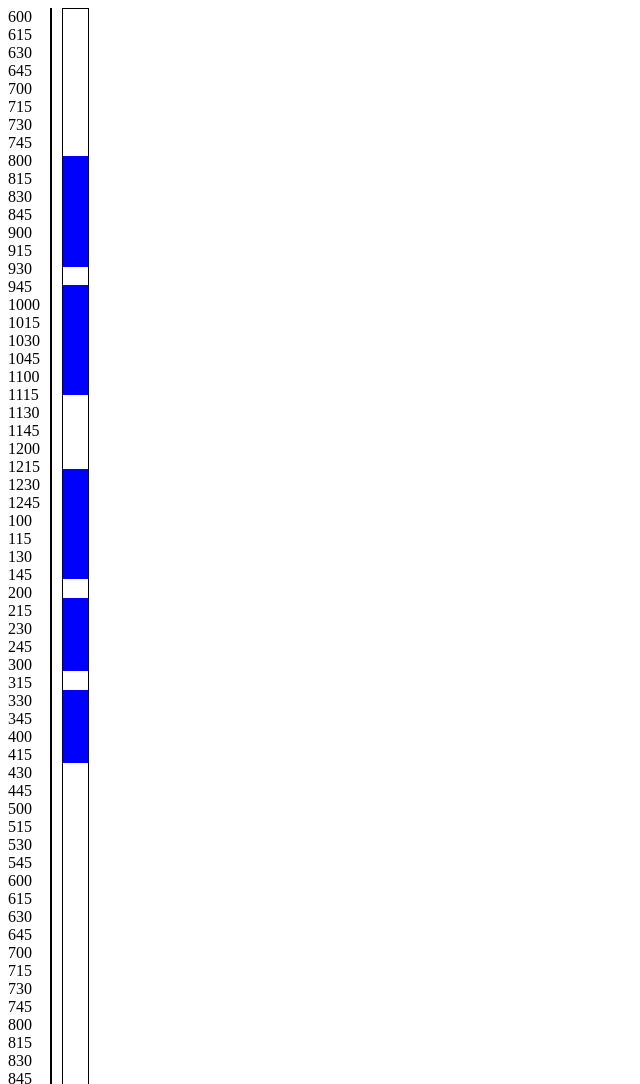
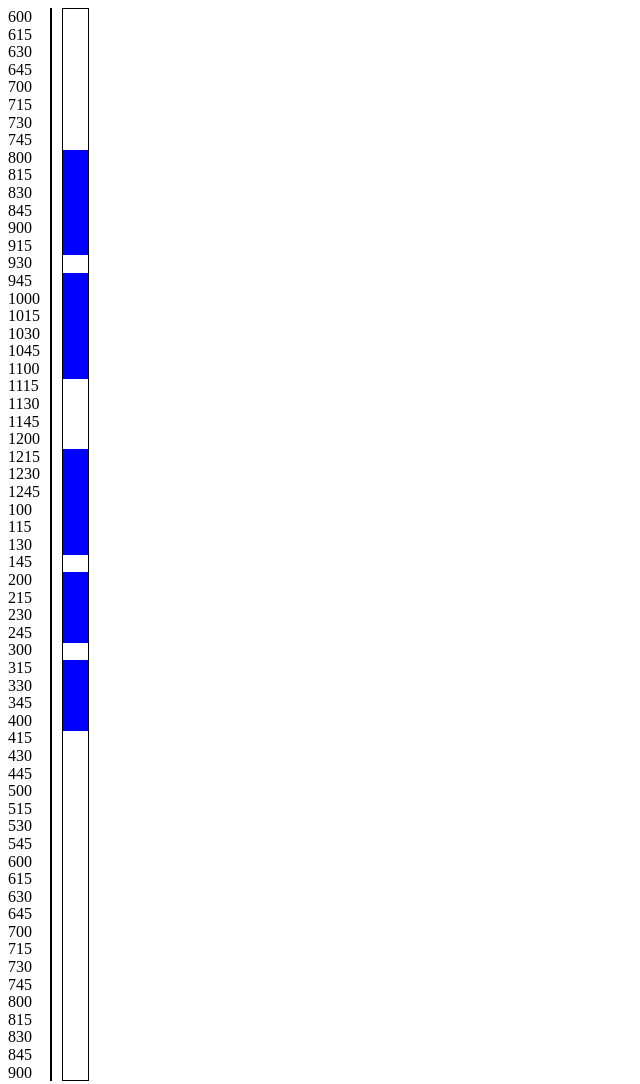
Before and after one commit to Fretwells/time-schedule, a plain HTML site: page index.html in a window 1280 px wide. Shown: the top 1084 px of the page, without its empty margins (0-640 px from the left). Drawn offline with Linux system fonts and the light colour scheme.

Commit message:
Make time scale match up with schedule block sizing more reliably

```diff
--- a/index.css
+++ b/index.css
@@ -1,11 +1,15 @@
 :root {
-  --fifteen-minutes: 18.4px;
+  --fifteen-minutes: 1.1rem;
   --minute: calc(1/15*var(--fifteen-minutes));
 }
 
 .container {
   display: flex;
   flex-direction: row;
+}
+
+.timescale > div {
+  height: var(--fifteen-minutes)
 }
 
 .blocks-container {
--- a/index.html
+++ b/index.html
@@ -6,7 +6,7 @@
   <body>
     <main>
       <div class='container'>
-        <div>
+        <div class='timescale'>
           <!-- Times -->
           <div>600</div>
           <div>615</div>
```
